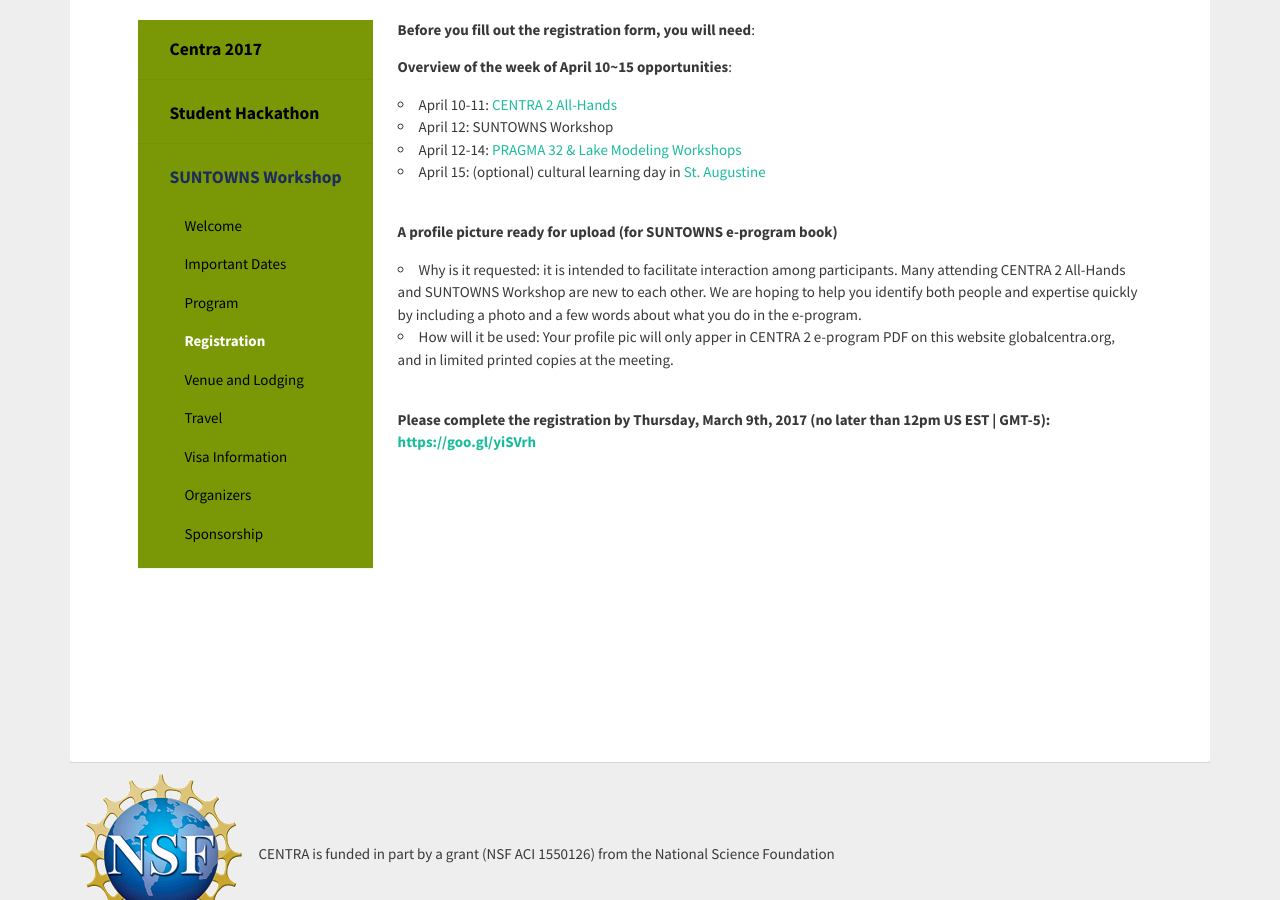
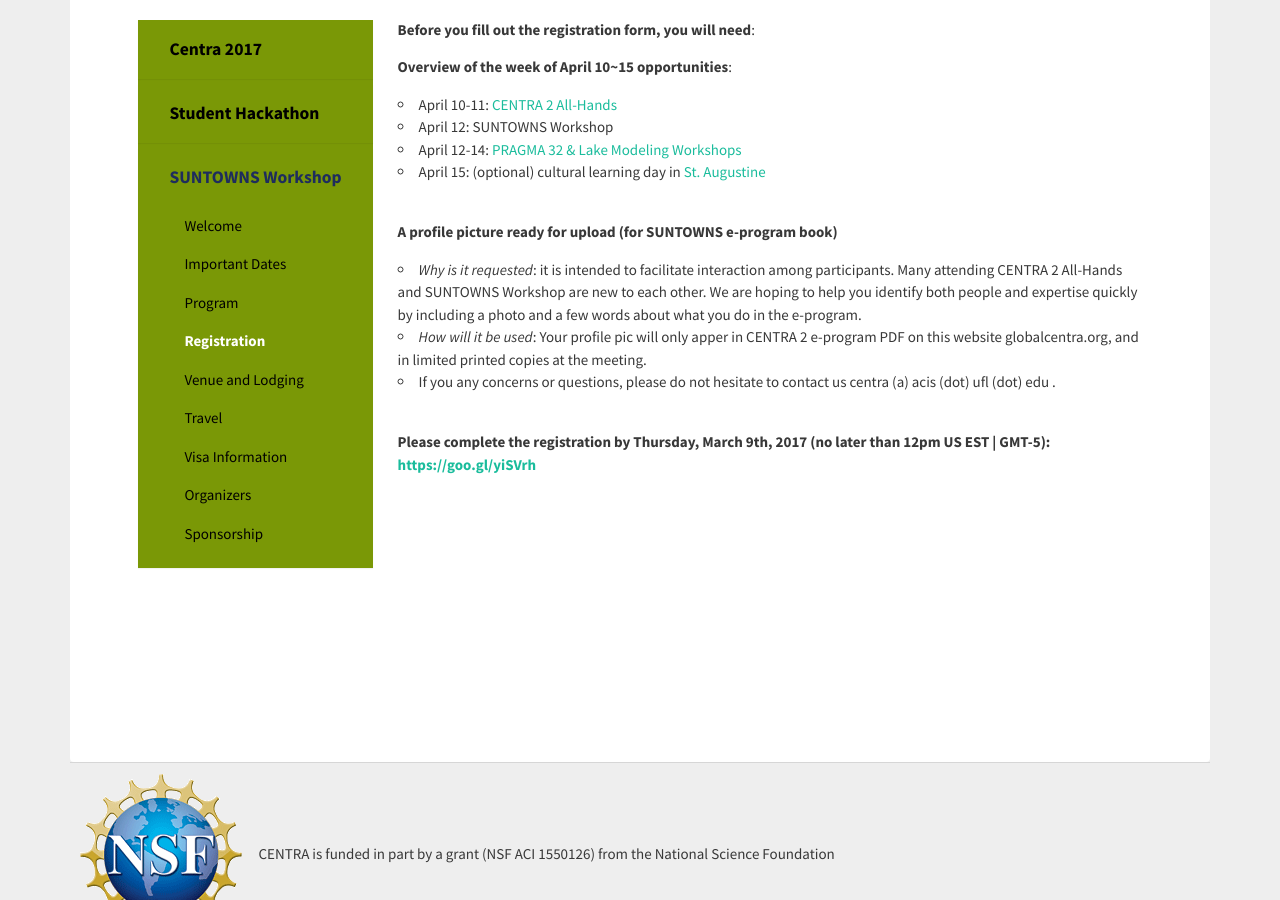
Before and after one commit to hmchou56/centra8, a Jekyll site: the page built from suntowns2017/registration.md, in a window 1280 px wide and 900 px high, scrolled down 405 px. Built offline with Jekyll 4.4.1, drawn with Linux system fonts in a browser that asks for light colours; nearby versions of some CDN libraries.

Commit message:
updated pro pic use conditions

```diff
--- a/suntowns2017/registration.md
+++ b/suntowns2017/registration.md
@@ -20,8 +20,9 @@
 </ul>
 **A profile picture ready for upload (for SUNTOWNS e-program book)**
 <ul type="circle">
-<li> Why is it requested: it is intended to facilitate interaction among participants. Many attending CENTRA 2 All-Hands and SUNTOWNS Workshop are new to each other. We are hoping to help you identify both people and expertise quickly by including a photo and a few words about what you do in the e-program.</li>
-<li> How will it be used: Your profile pic will only apper in CENTRA 2 e-program PDF on this website globalcentra.org, and in limited printed copies at the meeting.</li>
+ <li> <i>Why is it requested</i>: it is intended to facilitate interaction among participants. Many attending CENTRA 2 All-Hands and SUNTOWNS Workshop are new to each other. We are hoping to help you identify both people and expertise quickly by including a photo and a few words about what you do in the e-program.</li>
+ <li> <i>How will it be used</i>: Your profile pic will only apper in CENTRA 2 e-program PDF on this website globalcentra.org, and in limited printed copies at the meeting.</li>
+ <li>If you any concerns or questions, please do not hesitate to contact us centra (a) acis (dot) ufl (dot) edu .</li>
 <br />
 </ul>
 
```
